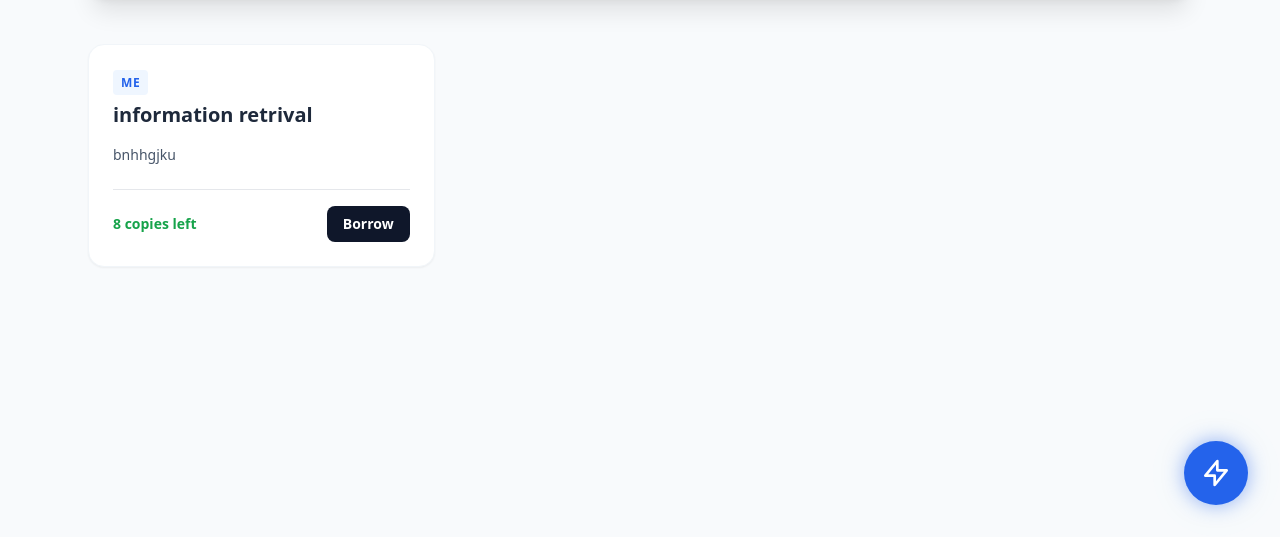
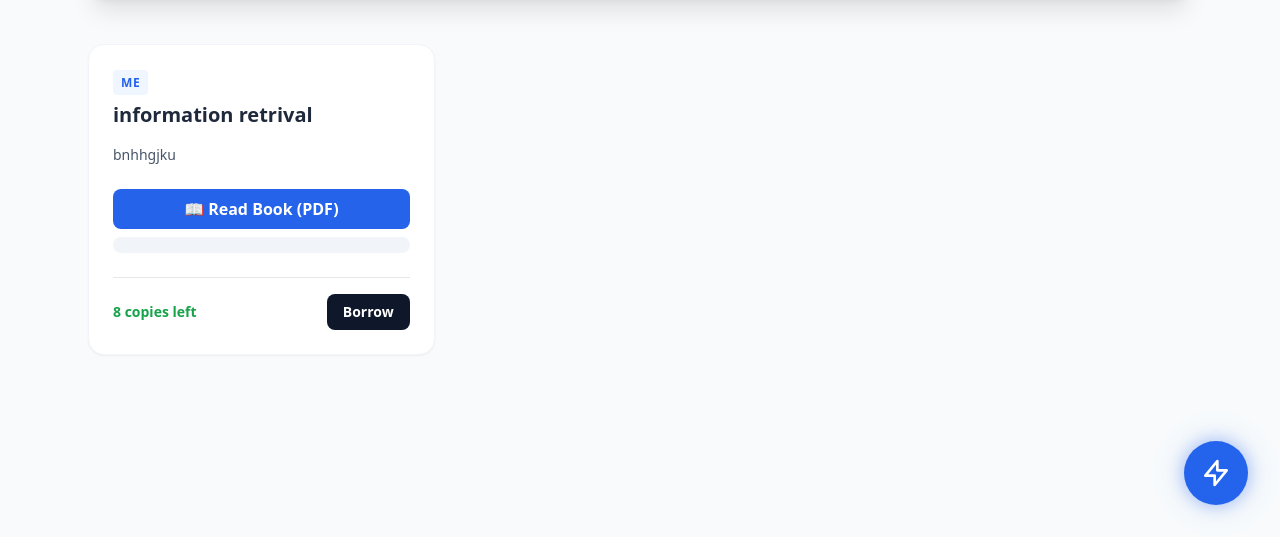
Before and after one commit to balukujoseph/Library-Management-System, a Django app: page / in a window 1280 px wide. Shown: the part 263-800 px from the top of the page. Run offline with Django 5.2, Linux system fonts and the light colour scheme; a user stored in the database is signed in; data comes from the database, SQL or seed files in the repository; both versions use the stored data as it was after the commit; some libraries are stand-ins or nearby versions.

Commit message:
lms
Finalized book reading functionality and document uploads

```diff
--- a/library/forms.py
+++ b/library/forms.py
@@ -4,7 +4,7 @@ from .models import Book
 class BookForm(forms.ModelForm):
     class Meta:
         model = Book
-        fields = ['title', 'author', 'description', 'stock']
+        fields = ['title', 'author', 'description', 'stock', 'note_document', 'book_file']
         widgets = {
             'description': forms.Textarea(attrs={'rows': 4, 'placeholder': 'Enter book summary for AI indexing...'}),
         }
--- a/library/models.py
+++ b/library/models.py
@@ -6,6 +6,8 @@ class Book(models.Model):
     author = models.CharField(max_length=255)
     description = models.TextField()
     stock = models.IntegerField(default=1)
+    note_document = models.FileField(upload_to='book_notes/', null=True, blank=True)
+    book_file = models.FileField(upload_to='books/', null=True, blank=True)
 
 
     def __str__(self):
@@ -16,3 +18,10 @@ class BorrowRecord(models.Model):
     user = models.ForeignKey(User, on_delete=models.CASCADE)
     borrow_date = models.DateTimeField(auto_now_add=True)
     returned = models.BooleanField(default=False)
+
+
+class BookNote(models.Model):
+    book = models.ForeignKey('Book', on_delete=models.CASCADE, related_name='notes')
+    title = models.CharField(max_length=200)
+    note_file = models.FileField(upload_to='book_notes/')
+    uploaded_at = models.DateTimeField(auto_now_add=True)
--- a/library/templates/add_book.html
+++ b/library/templates/add_book.html
@@ -8,7 +8,7 @@
             <h2 class="text-2xl font-bold text-slate-800">Add New Book</h2>
         </div>
 
-        <form method="post" class="space-y-5">
+        <form method="post" enctype="multipart/form-data" class="space-y-5">
             {% csrf_token %}
 
             {% for field in form %}
@@ -18,6 +18,8 @@
                 <div class="w-full p-3 rounded-xl border border-slate-200 focus-within:ring-2 focus-within:ring-blue-500 bg-slate-50">
                     {% if field.name == 'description' %}
                         <textarea name="{{ field.name }}" class="w-full bg-transparent outline-none" rows="4"></textarea>
+                    {% elif field.field.widget.input_type == 'file' %}
+                        <input type="file" name="{{ field.name }}" class="w-full bg-transparent outline-none text-sm text-slate-500 file:mr-4 file:py-2 file:px-4 file:rounded-full file:border-0 file:text-sm file:font-semibold file:bg-blue-50 file:text-blue-700 hover:file:bg-blue-100">
                     {% else %}
                         <input type="{{ field.field.widget.input_type|default:'text' }}" name="{{ field.name }}" class="w-full bg-transparent outline-none">
                     {% endif %}
--- a/library/templates/index.html
+++ b/library/templates/index.html
@@ -17,18 +17,6 @@
         </form>
     </div>
 
-    {% if ai_recommendation %}
-    <div class="mb-10 bg-gradient-to-br from-slate-900 to-slate-800 rounded-3xl p-6 shadow-xl border border-slate-700">
-        <div class="flex items-center gap-3 mb-3">
-            <div class="bg-blue-500 h-2 w-2 rounded-full animate-pulse"></div>
-            <span class="text-blue-400 text-xs font-black uppercase tracking-widest">AI Librarian Insights</span>
-        </div>
-        <p class="text-slate-200 leading-relaxed italic">
-            "{{ ai_recommendation }}"
-        </p>
-    </div>
-    {% endif %}
-
     <div class="grid grid-cols-1 md:grid-cols-2 lg:grid-cols-3 gap-8">
     {% for book in books %}
         <div class="bg-white p-6 rounded-2xl border border-slate-100 shadow-sm hover:translate-y-[-4px] transition-all duration-300">
@@ -37,6 +25,26 @@
                 <h3 class="text-xl font-bold text-slate-800 mt-2">{{ book.title }}</h3>
             </div>
             <p class="text-slate-600 text-sm line-clamp-3 mb-6">{{ book.description }}</p>
+
+            <div class="mb-6 space-y-2">
+                {% if book.book_file %}
+                    <a href="{{ book.book_file.url }}" target="_blank"
+                       class="block w-full text-center bg-blue-600 text-white py-2 rounded-lg font-bold hover:bg-blue-700 transition">
+                       📖 Read Book (PDF)
+                    </a>
+                {% endif %}
+
+                {% if book.note_document %}
+                    <a href="{{ book.note_document.url }}" target="_blank"
+                       class="block w-full text-center bg-slate-100 text-slate-700 py-2 rounded-lg font-semibold hover:bg-slate-200 transition">
+
+                    </a>
+                {% endif %}
+
+                {% if not book.book_file and not book.note_document %}
+                    <p class="text-xs text-slate-400 italic text-center py-2 bg-slate-50 rounded-lg">Digital copy unavailable</p>
+                {% endif %}
+            </div>
 
             <div class="flex justify-between items-center border-t pt-4">
                 <p class="text-sm font-semibold {% if book.stock > 0 %}text-green-600{% else %}text-red-400{% endif %}">
--- a/library/views.py
+++ b/library/views.py
@@ -128,7 +128,7 @@ def login_view(request):
 @user_passes_test(lambda u: u.is_staff)
 def add_book(request):
     if request.method == "POST":
-        form = BookForm(request.POST)
+        form = BookForm(request.POST, request.FILES)
         if form.is_valid():
             form.save()
 
@@ -181,3 +181,16 @@ def ai_librarian(request):
         ai_response = chat_completion.choices[0].message.content
 
     return render(request, 'ai_librarian.html', {'response': ai_response, 'query': query})
+
+def upload_note(request, book_id):
+    if request.method == 'POST':
+        note_title = request.POST.get('title')
+        uploaded_file = request.FILES.get('note_document') # This grabs the file from the device
+
+        if uploaded_file:
+            BookNote.objects.create(
+                book_id=book_id,
+                title=note_title,
+                note_file=uploaded_file
+            )
+            return redirect('book_detail', book_id=book_id)
--- a/library_project/settings.py
+++ b/library_project/settings.py
@@ -135,3 +135,6 @@ X_FRAME_OPTIONS = 'ALLOWALL'
 
 SESSION_COOKIES_SECURE =True
 CSRF_COOKIE_SECURE = True
+
+MEDIA_URL ='/media/'
+MEDIA_ROOT = os.path.join(BASE_DIR, 'media')
--- a/library_project/urls.py
+++ b/library_project/urls.py
@@ -18,6 +18,8 @@ from django.contrib import admin
 from django.urls import path
 from django.contrib.auth import views as auth_views
 from library import views
+from django.conf import settings
+from django.conf.urls.static import static
 
 urlpatterns = [
     path('admin/', admin.site.urls), # Superuser
@@ -32,3 +34,4 @@ urlpatterns = [
     path('staff/approve/<int:user_id>/', views.approve_user, name='approve_user'),
     path('ai-assistant/', views.ai_librarian, name='ai_librarian'),
 ]
+urlpatterns += static(settings.MEDIA_URL, document_root=settings.MEDIA_ROOT)
```
Also changed, not shown: db.sqlite3, library/migrations/0003_booknote.py (added), library/migrations/0004_book_note_document.py (added), library/migrations/0005_book_book_file.py (added), 9 other files. Lines whose indentation alone changed are shown as unchanged.
